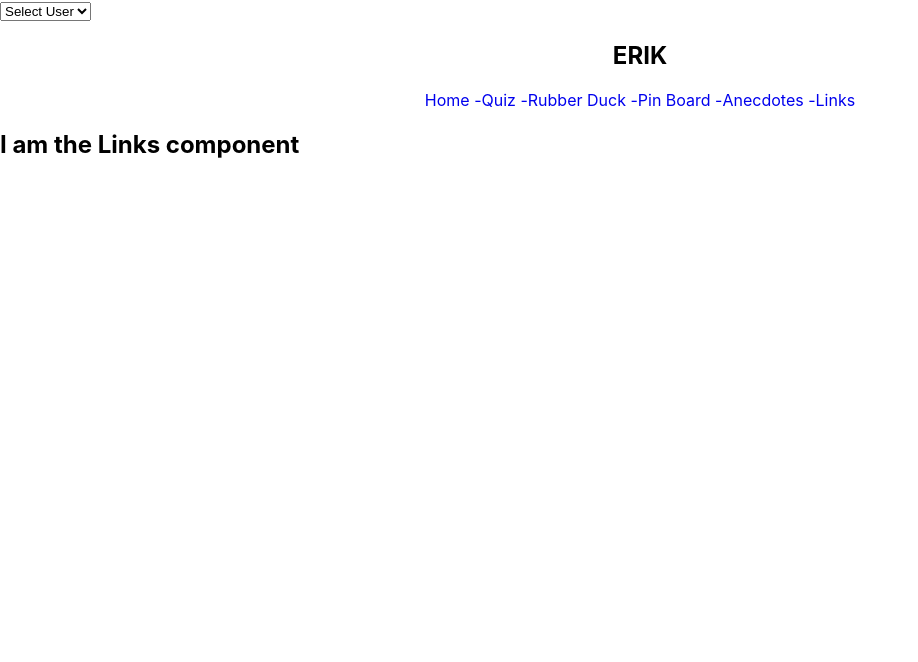
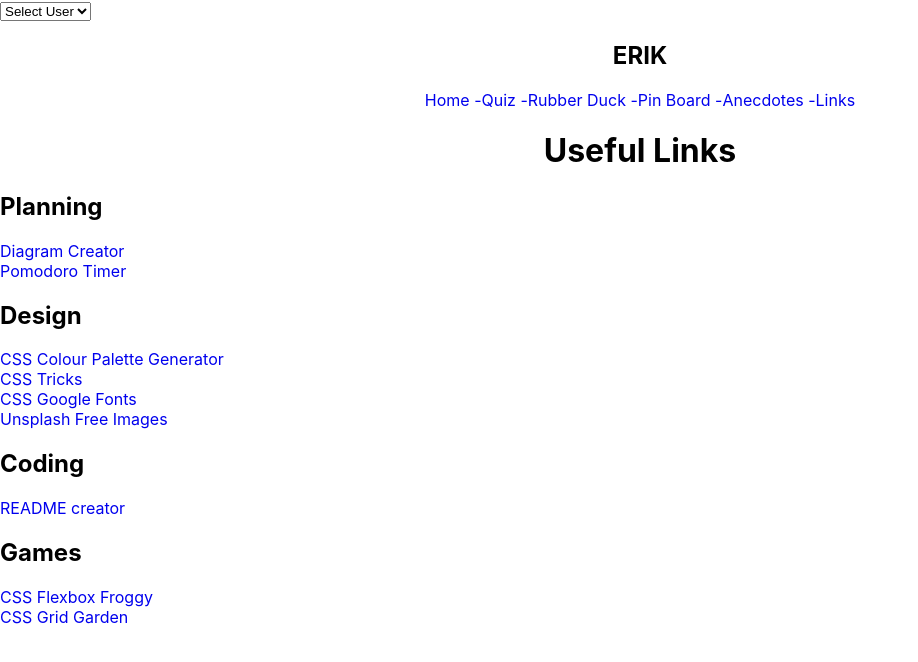
Before and after one commit to NortyNorts/group_project, a React (Create React App) app in the folder coding/client/: page /links in a window 1280 px wide. Shown: the top 662 px of the page, without its empty margins (0-918 px from the left). Built offline with nearby package versions, Linux system fonts and the light colour scheme; no server answers; a web font is replaced by a local one.

Commit message:
Added some links

```diff
--- a/coding/client/src/components/Links.js
+++ b/coding/client/src/components/Links.js
@@ -1,7 +1,27 @@
 const Links = (()=>{
     return(
         <>
-            <h2>I am the Links component</h2>
+            <h1>Useful Links</h1>
+            <h2>Planning</h2>
+            <a href="https://app.diagrams.net/">Diagram Creator</a>
+            <br/>
+            <a href="https://pomofocus.io/">Pomodoro Timer</a>
+
+            <h2>Design</h2>
+            <a href="https://coolors.co/">CSS Colour Palette Generator</a>
+            <br/>
+            <a href="https://css-tricks.com/">CSS Tricks</a>
+            <br/>
+            <a href="https://fonts.google.com/">CSS Google Fonts</a>
+            <br/>
+            <a href="https://unsplash.com/">Unsplash Free Images</a>
+            <h2>Coding</h2>
+            <a href="https://readme.so/">README creator</a>
+            <h2>Games</h2>
+            <a href="https://flexboxfroggy.com/">CSS Flexbox Froggy</a>
+            <br/>
+            <a href="https://cssgridgarden.com/">CSS Grid Garden</a>
+
         </>
     )
 })
```
